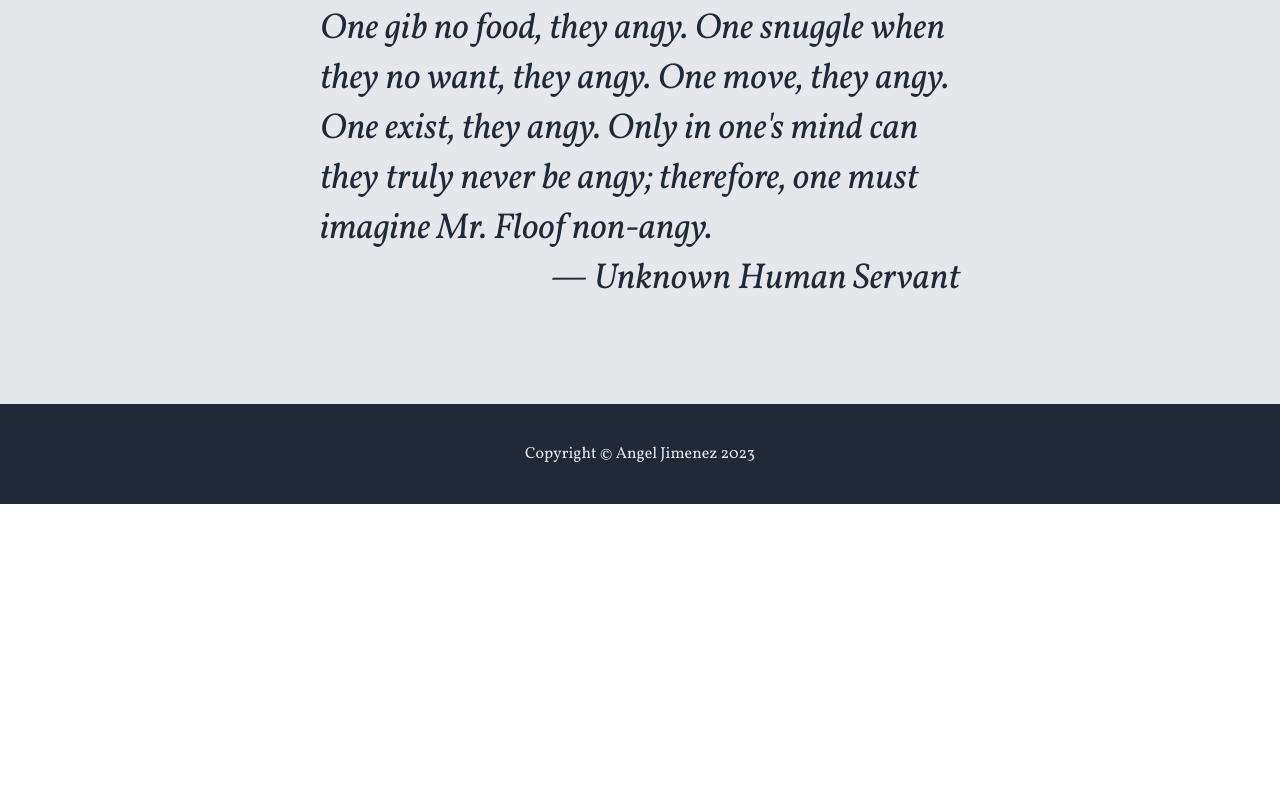
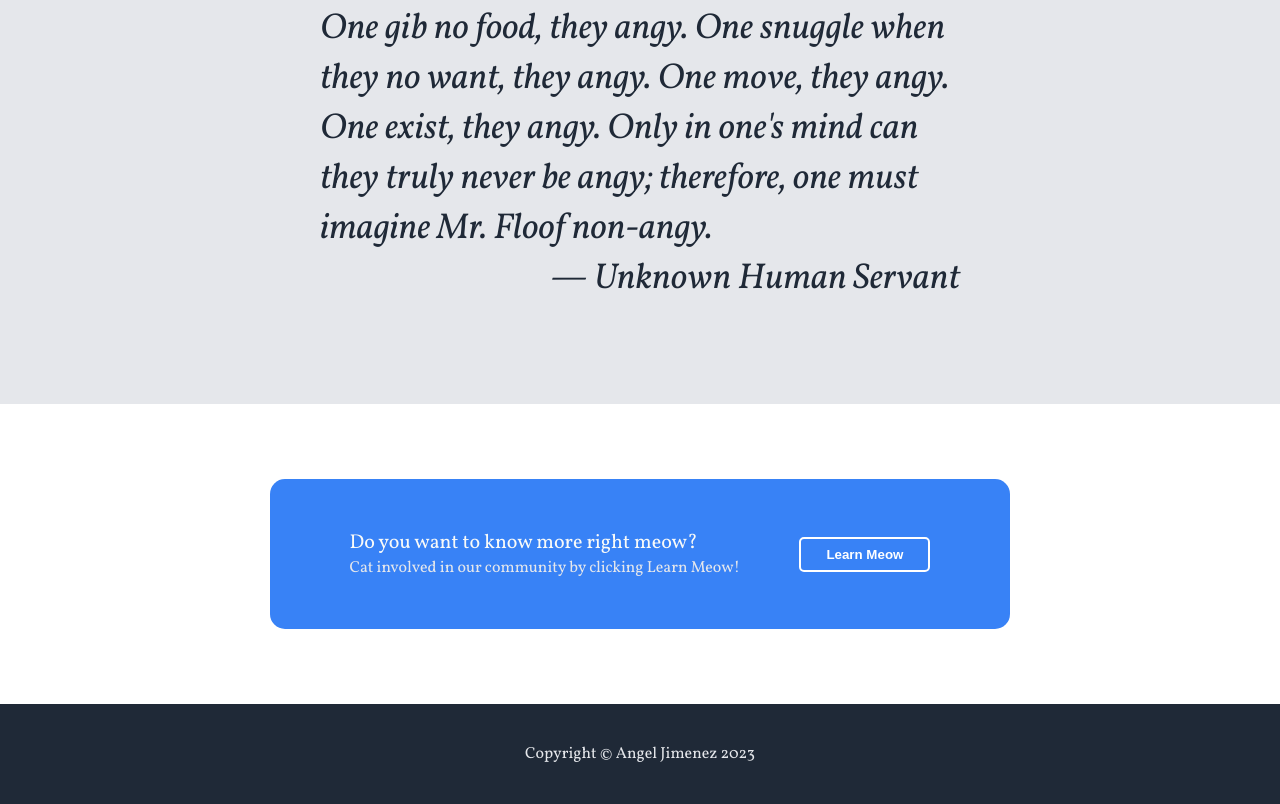
Before and after one commit to ph9t/odin-landing-page, a plain HTML site: page index.html in a window 1280 px wide. Shown: the part 1176-1980 px from the top of the page. Before the commit the page ends 1680 px from the top, so only its background shows below. Drawn offline with Linux system fonts and the light colour scheme.

Commit message:
feat: Add call to action section

```diff
--- a/index.html
+++ b/index.html
@@ -78,6 +78,18 @@
       </div>
     </div>
 
+    <div class="call-action-section">
+      <div class="call-action-container">
+        <div>
+          <div class="call-header">Do you want to know more right meow?</div>
+          <div class="call-sub">
+            Cat involved in our community by clicking Learn Meow!
+          </div>
+        </div>
+        <button type="button" class="btn-main inverted">Learn Meow</button>
+      </div>
+    </div>
+
     <footer>Copyright &copy Angel Jimenez 2023</footer>
   </body>
 </html>
--- a/styles.css
+++ b/styles.css
@@ -99,6 +99,10 @@ footer {
   padding: 8px 25px;
 }
 
+.btn-main.inverted {
+  border: 2px solid white;
+}
+
 /* INFO */
 .info-section {
   display: flex;
@@ -153,6 +157,35 @@ footer {
   text-align: right;
 }
 
+/* CALL TO ACTION */
+.call-action-section {
+  min-height: 300px;
+  display: flex;
+
+  justify-content: center;
+  align-items: center;
+}
+
+.call-action-container {
+  width: 50%;
+  display: flex;
+  justify-content: space-around;
+  align-items: center;
+
+  padding: 50px;
+  background-color: #3882f6;
+  border-radius: 15px;
+}
+
+.call-header {
+  color: #f9faf8;
+  font-size: 20px;
+}
+
+.call-sub {
+  color: #e5e7eb;
+}
+
 /* FOOTER */
 footer {
   height: 100px;
```
